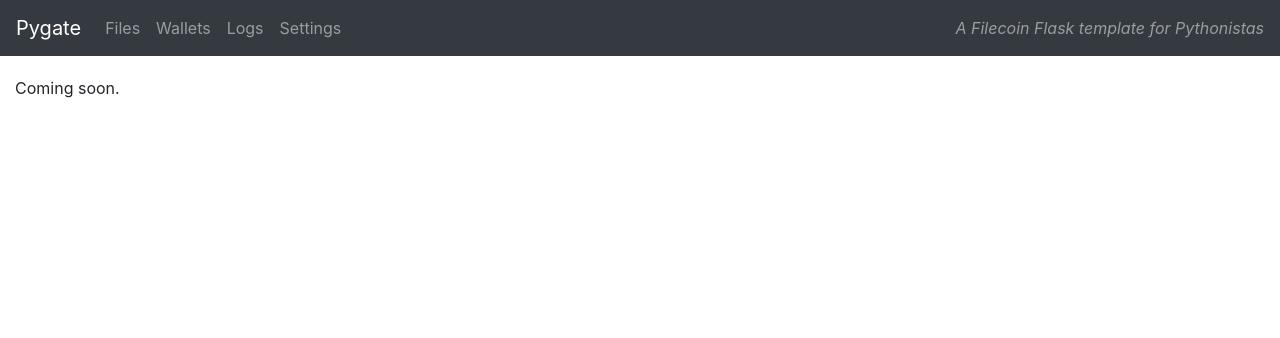
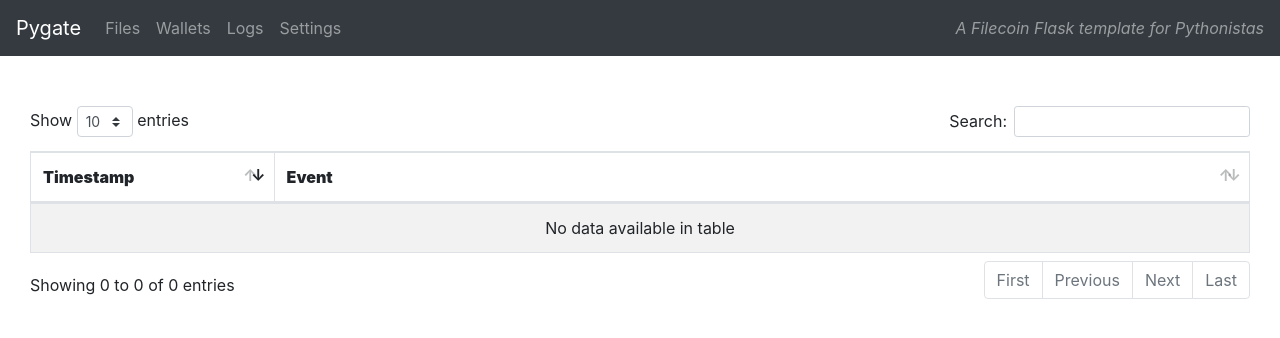
Before and after one commit to pygate/pygate-webapp, a Flask app: page /logs in a window 1280 px wide. Shown: the top 338 px of the page. Run offline with Flask 2, Linux system fonts and the light colour scheme; data that the repository does not hold is empty; some libraries are stand-ins or nearby versions.

Commit message:
add logging for uploads & downloads

```diff
--- a/pygate/routes.py
+++ b/pygate/routes.py
@@ -4,12 +4,18 @@ Define the web application's relative routes and the business logic for each
 
 import os
 from datetime import datetime
-from flask import render_template, flash, request, send_file
+from flask import (
+    render_template,
+    flash,
+    request,
+    send_file,
+    safe_join,
+)
 from werkzeug.utils import secure_filename
 from pygate_grpc.client import PowerGateClient
 from pygate_grpc.ffs import get_file_bytes, bytes_to_chunks, chunks_to_bytes
 from pygate import app, db
-from pygate.models import Files, Ffs
+from pygate.models import Files, Ffs, Logs
 
 
 @app.route("/", methods=["GET"])
@@ -77,7 +83,7 @@ def files():
             upload_date = datetime.now().replace(microsecond=0)
             file_size = os.path.getsize(os.path.join(upload_path, file_name))
 
-            """TODO: DELETE CACHED COPY OF FILE? """
+            """TODO: DELETE CACHED COPIES OF FILE UPLOADS """
 
             # Save file information to database
             file_upload = Files(
@@ -88,7 +94,18 @@ def files():
                 CID=file_hash.cid,
                 ffs_id=ffs.id,
             )
+
+            # Update log table
+            event = Logs(
+                timestamp=upload_date,
+                event="Uploaded "
+                + file_name
+                + " (CID: "
+                + file_hash.cid
+                + ") to Filecoin.",
+            )
             db.session.add(file_upload)
+            db.session.add(event)
             db.session.commit()
 
             flash("'{}' uploaded to Filecoin.".format(file_name))
@@ -123,17 +140,36 @@ def download(cid):
             os.makedirs(download_path)
 
         with open(os.path.join(download_path, file.file_name), "wb") as out_file:
-            # Iterate over the data byte chuncks and save them to an output file
+            # Iterate over the data byte chunks and save them to an output file
             for data in data_:
                 out_file.write(data)
+
+        # Create path to download file
+        safe_path = safe_join("../" + app.config["DOWNLOADDIR"], file.file_name)
+
+        # Update log table
+        event = Logs(
+            timestamp=datetime.now().replace(microsecond=0),
+            event="Downloaded "
+            + file.file_name
+            + " (CID: "
+            + file.CID
+            + ") from Filecoin.",
+        )
+        db.session.add(event)
+        db.session.commit()
+
+        # Offer the file for download to local machine
+        return send_file(safe_path, as_attachment=True)
+        """TODO: CLEAR CACHED FILES IN DOWNLOAD DIRECTORY"""
 
     except Exception as e:
         # Output error message if download from Filecoin fails
         flash("failed to download '{}' from Filecoin. {}".format(file.file_name, e))
 
-    stored_files = Files.query.all()
+        stored_files = Files.query.all()
 
-    return render_template("files.html", stored_files=stored_files)
+        return render_template("files.html", stored_files=stored_files)
 
 
 @app.route("/wallets", methods=["GET"])
@@ -143,7 +179,9 @@ def wallets():
 
 @app.route("/logs", methods=["GET"])
 def logs():
-    return render_template("logs.html")
+
+    logs = Logs.query.all()
+    return render_template("logs.html", logs=logs)
 
 
 @app.route("/settings", methods=["GET"])
--- a/pygate/templates/datatable.html
+++ b/pygate/templates/datatable.html
@@ -13,5 +13,11 @@
                 "pagingType": "full_numbers",
                 "order": [[ 2, "desc" ]]
             } );
+            $('#logs').DataTable( {
+                "lengthMenu": [[10, 30, 60, -1], [10, 30, 60, "All"]],
+                "pageLength": 10,
+                "pagingType": "full_numbers",
+                "order": [[ 0, "desc" ]]
+            } );
         } );
     </script>
--- a/pygate/templates/files.html
+++ b/pygate/templates/files.html
@@ -57,10 +57,10 @@
       {% if stored_files %}
         {% for file in stored_files %}
           <tr>
-            <td>{{ file.file_name }}</td>
+            <td><a href="{{ url_for('download', cid=file.CID) }}">{{ file.file_name }}</a></td>
             <td>{{ file.file_size|filesizeformat(true) }} </td>
             <td>{{ file.upload_date }}</td>
-            <td><a href="{{ url_for('download', cid=file.CID) }}">{{ file.CID }}</a></td>
+            <td>{{ file.CID }}</td>
             <td>{{ file.Ffs }}</td>
           </tr>
         {% endfor %}
--- a/pygate/templates/logs.html
+++ b/pygate/templates/logs.html
@@ -2,6 +2,34 @@
 
 {% block content %}
 
-Coming soon.
+<div class="container-fluid">
+
+<div class="row" style="margin-top: 50px;">
+  <div class="col">
+
+  <table id="logs" class="table table-striped table-bordered">
+    <thead>
+    <tr>
+    <th style="width:20%;"><strong>Timestamp</strong></th>
+    <th><strong>Event</strong></th>
+    </tr>
+    </thead>
+    {% if logs %}
+      {% for log in logs %}
+        <tr>
+          <td>{{ log.timestamp }}</td>
+          <td>{{ log.event }}</td>
+        </tr>
+      {% endfor %}
+    {% endif %}
+  </table>
+
+<!-- end column -->
+</div>
+<!-- end row -->
+</div>
+
+<!-- end container -->
+</div>
 
 {% endblock %}
```
Also changed, not shown: pygate/models.py (+17 -0 lines), 1 other file.
